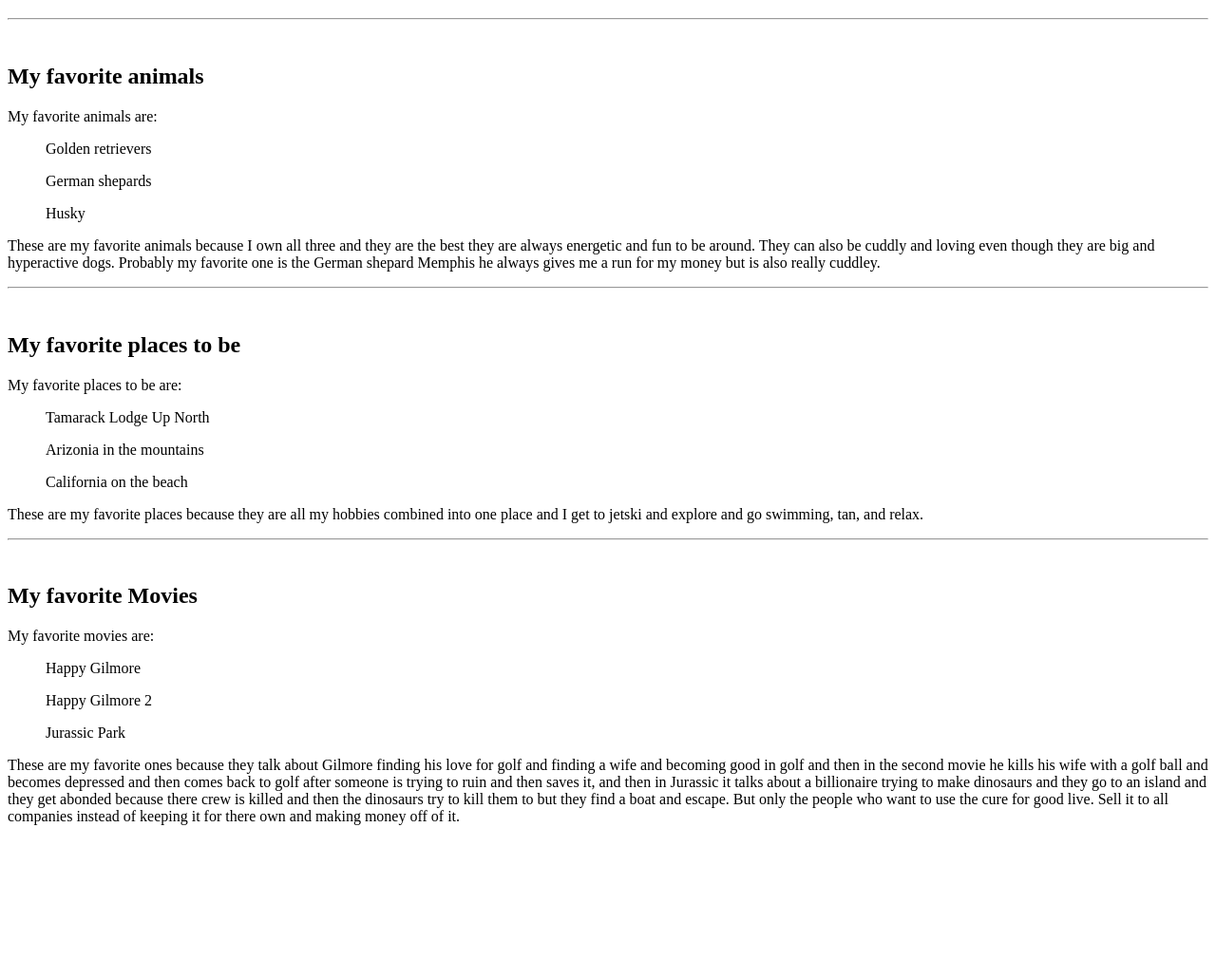
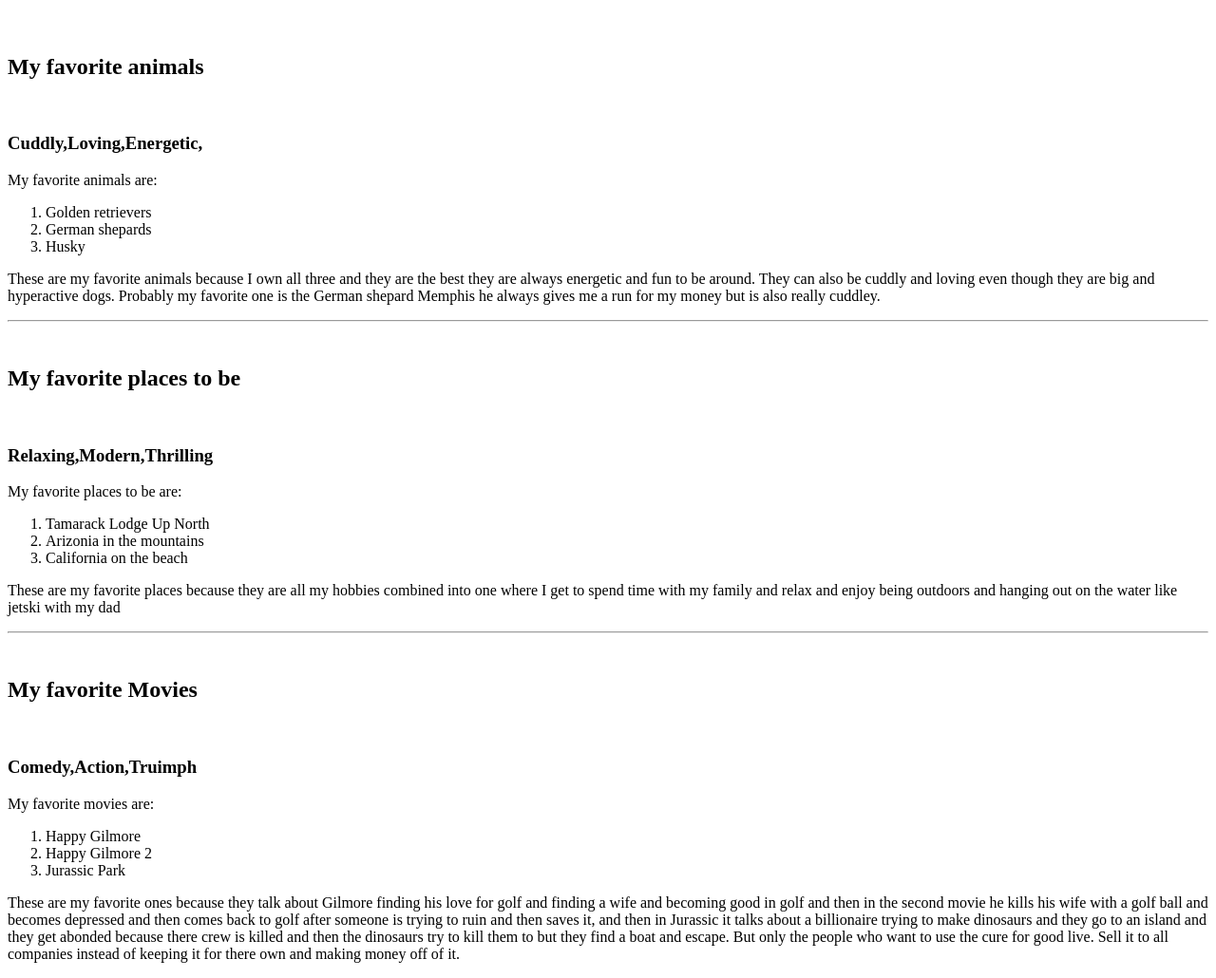
Before and after one commit to Coopy2029/webdesgin25fall, a plain HTML site: page My favorite things/My favorite things.html in a window 1280 px wide. Shown: the part 61-1091 px from the top of the page at 95% size. Before the commit the page ends 946 px from the top, so only its background shows below. Drawn offline with Linux system fonts and the light colour scheme.

Commit message:
this is my favorite things
this is my favorite things

```diff
--- a/My favorite things/My favorite things.html
+++ b/My favorite things/My favorite things.html
@@ -8,21 +8,32 @@
 
 <body>
     <h1>My favorite things</h1>
-    <hr>
+
 <br><h2>My favorite animals</h2>
 </body>
+<br><H3>Cuddly,Loving,Energetic,</H3>
 My favorite animals are:
-<ul>Golden retrievers</ul><ul>German shepards</ul><ul>Husky</ul>
+<ol><li>Golden retrievers<li>German shepards<li>Husky</ol>
 <p>These are my favorite animals because I own all three and they are the best they are always energetic and fun to be around. They can also be cuddly and loving even though they are big and hyperactive dogs. Probably my favorite one is the German shepard Memphis he always gives me a run for my money but is also really cuddley.</p>
 <hr>
 <br><H2>My favorite places to be</H2>
+<br><h3>Relaxing,Modern,Thrilling</h3>
 My favorite places to be are:
-<ul>Tamarack Lodge Up North</ul><ul>Arizonia in the mountains</ul><ul>California on the beach</ul>
-<p>These are my favorite places because they are all my hobbies combined into one place and I get to jetski and explore and go swimming, tan, and relax.</p>
+<ol>
+    <li> Tamarack Lodge Up North</li>
+    <li> Arizonia in the mountains</li>
+    <li> California on the beach</li>
+</ol>
+<p>These are my favorite places because they are all my hobbies combined into one where I get to spend time with my family and relax and enjoy being outdoors and hanging out on the water like jetski with my dad</p>
 <hr>
 <br><H2>My favorite Movies</H2>
+<br><h3>Comedy,Action,Truimph</h3>
 My favorite movies are:
-<ul>Happy Gilmore</ul><ul>Happy Gilmore 2</ul> <ul>Jurassic Park</ul>
+<ol>
+    <li>Happy Gilmore</li>
+    <li>Happy Gilmore 2</li>
+    <li>Jurassic Park</li>
+</ol>
 <p>These are my favorite ones because they talk about Gilmore finding his love for golf and finding a wife and becoming good in golf and then in the second movie he kills his wife with a golf ball and becomes depressed and then comes back to golf after someone is trying to ruin and then saves it, and then in Jurassic it talks about a billionaire trying to make dinosaurs and they go to an island and they get abonded because there crew is killed and then the dinosaurs try to kill them to but they find a boat and escape. But only the people who want to use the cure for good live. Sell it to all companies instead of keeping it for there own and making money off of it.</p>
 
 </html>
```
